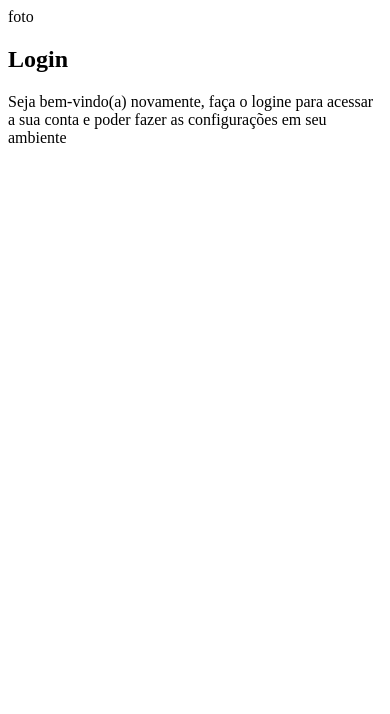
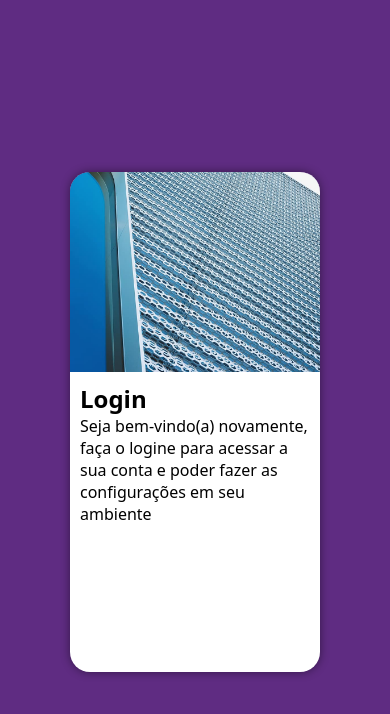
Before and after one commit to micaelsilvasouza/projeto-login, a plain HTML site: page index.html in a window 390 px wide. Drawn offline with Linux system fonts and the light colour scheme.

Commit message:
estilo para o Mobile First

```diff
--- a/estilos/style.css
+++ b/estilos/style.css
@@ -1,6 +1,56 @@
 @charset "UTF-8";
 
-/* Paleta de cores
+/*
+    Paleta de cores
     verde: #49a09d
     lilas: #5f2c82
 */
+
+*{
+    font-family: system-ui, -apple-system, BlinkMacSystemFont, 'Segoe UI', Roboto, Oxygen, Ubuntu, Cantarell, 'Open Sans', 'Helvetica Neue', sans-serif;
+    margin: 0px;
+    padding: 0px;
+    box-sizing: border-box;
+}
+
+:root{
+    --verde: #49a09d;
+    --lilas: #5f2c82;
+}
+
+body,html{
+    background-color: var(--lilas);
+    height: 100vh;
+    width: 100vw;
+}
+
+main{
+    position: relative;
+    height: 100vh;
+    width: 100vw;
+}
+
+section#login{
+    position: absolute;
+    top: 50%;
+    left: 50%;
+    transform: translate(-50%,-50%);
+    overflow: hidden;
+    background-color: white;
+    width: 250px;
+    height: 500px;
+    border-radius: 20px;
+    box-shadow: 0px 0px 10px rgba(0, 0, 0, 0.459);
+}
+
+section#login > div#imagem{
+    display: block;
+    background: var(--lilas) url(../imagens/metal.jpg) no-repeat left bottom;
+    background-size: cover;
+    height: 200px;
+}
+
+section#login > div#formulario{
+    display: block;
+    padding: 10px;
+}
--- a/index.html
+++ b/index.html
@@ -10,7 +10,7 @@
 <body>
     <main>
         <section id="login">
-            <div id="imagem">foto</div>
+            <div id="imagem"></div>
             <div id="formulario">
                 <h1>Login</h1>
                 <p>Seja bem-vindo(a) novamente, faça o logine para acessar a sua conta e poder fazer as configurações em seu ambiente</p>
```
Also changed, not shown: imagens/fundo.jpg (deleted), imagens/metal.jpg (added).
